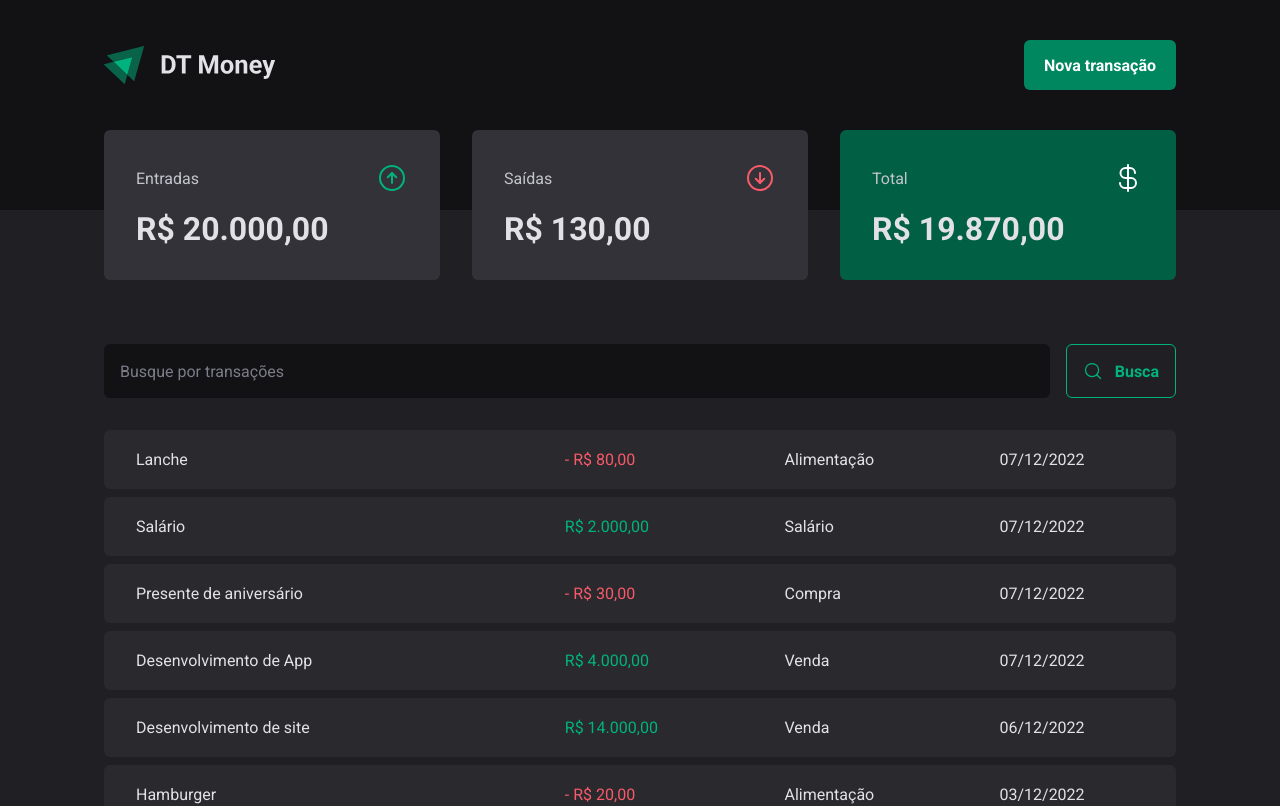
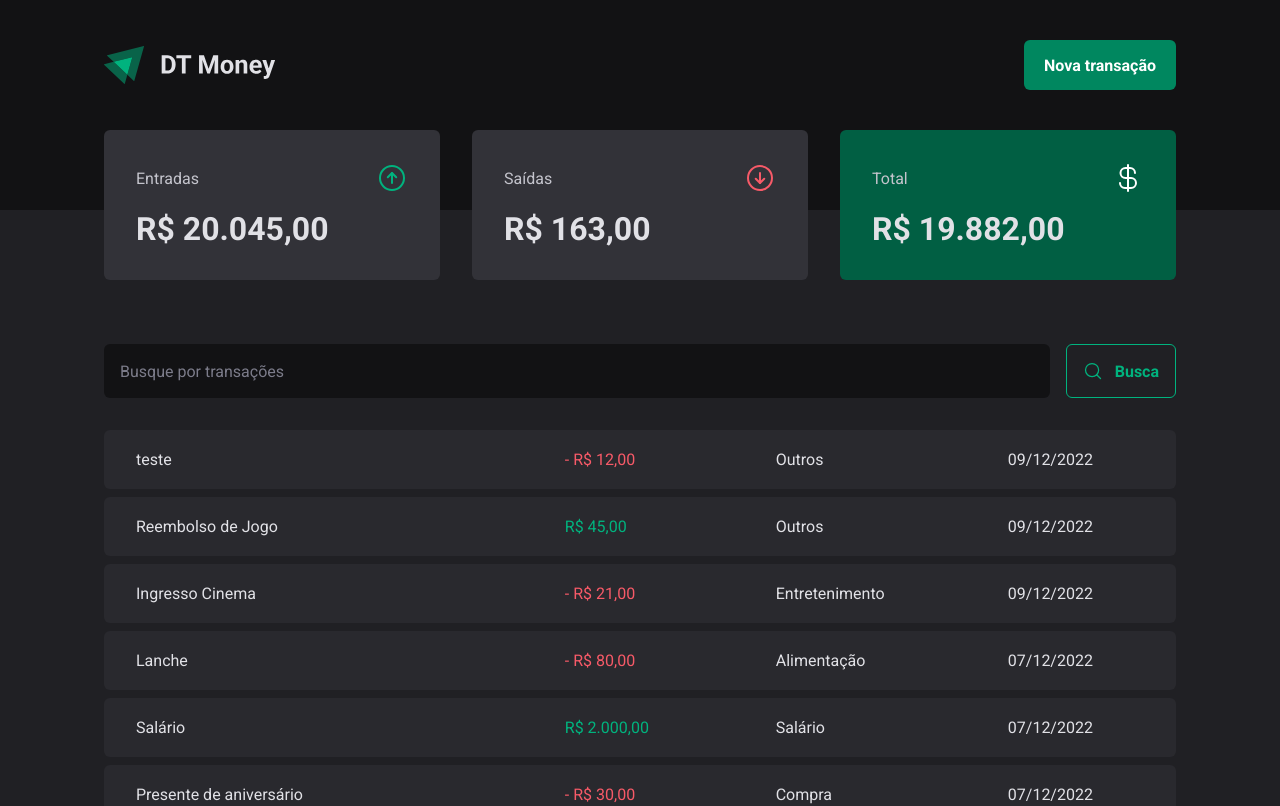
Before and after one commit to J3anSimas/dt-money, a React (Vite) app: page / in a window 1280 px wide. Shown: the top 806 px of the page. Built offline with nearby package versions, Linux system fonts and the light colour scheme; data requests are answered from the project's data file.

Commit message:
Finishing application

```diff
--- a/server.json
+++ b/server.json
@@ -47,6 +47,30 @@
       "type": "outcome",
       "createdAt": "2022-12-07T21:04:01.638Z",
       "id": 6
+    },
+    {
+      "description": "Ingresso Cinema",
+      "price": 21,
+      "category": "Entretenimento",
+      "type": "outcome",
+      "createdAt": "2022-12-09T17:51:03.700Z",
+      "id": 7
+    },
+    {
+      "description": "Reembolso de Jogo",
+      "price": 45,
+      "category": "Outros",
+      "type": "income",
+      "createdAt": "2022-12-09T18:39:06.444Z",
+      "id": 8
+    },
+    {
+      "description": "teste",
+      "price": 12,
+      "category": "Outros",
+      "type": "outcome",
+      "createdAt": "2022-12-09T18:53:54.301Z",
+      "id": 9
     }
   ]
 }
--- a/src/App.tsx
+++ b/src/App.tsx
@@ -1,6 +1,5 @@
 import { QueryClientProvider, QueryClient } from 'react-query'
 import { ThemeProvider } from 'styled-components'
-import TransactionsProvider from './contexts/transactions.context'
 import Transactions from './pages/Transactions/transactions.page'
 import { GlobalStyle } from './styles/global'
 import { defaultTheme } from './styles/themes/default'
@@ -10,9 +9,7 @@ export function App(): JSX.Element {
   return (
     <ThemeProvider theme={defaultTheme}>
       <QueryClientProvider client={queryClient}>
-        <TransactionsProvider>
-          <Transactions />
-        </TransactionsProvider>
+        <Transactions />
       </QueryClientProvider>
       <GlobalStyle />
     </ThemeProvider>
--- a/src/components/Summary/summary.component.tsx
+++ b/src/components/Summary/summary.component.tsx
@@ -8,13 +8,18 @@ import { useQuery } from 'react-query'
 import { useEffect, useState } from 'react'
 
 export default function Summary(): JSX.Element {
-  const { data, isFetching } = useQuery(
+  const { data, isFetching, isSuccess } = useQuery(
     'transactions',
     async () => await getTransactionData()
   )
-  const [summary, setSummary] = useState<TSummary>()
+  const [summary, setSummary] = useState<TSummary>({
+    income: 0,
+    outcome: 0,
+    total: 0
+  })
+
   useEffect(() => {
-    if (data != null) setSummary(useSummary(data))
+    setSummary(useSummary(data))
   }, [data])
 
   return (
--- a/src/contexts/transactions.context.tsx
+++ /dev/null
@@ -1,51 +0,0 @@
-import { createContext, ReactNode, useEffect, useState } from 'react'
-import { api } from '../lib/axios'
-
-type TTransaction = {
-  id: number
-  description: string
-  type: 'income' | 'outcome'
-  category: string
-  price: number
-  createdAt: Date
-}
-
-export type TTransactionsContext = {
-  transactions: TTransaction[]
-  fetchTransactions: (query?: string) => Promise<void>
-  isLoading: boolean
-}
-
-export const TransactionsContext = createContext({} as TTransactionsContext)
-
-export default function TransactionsProvider({
-  children
-}: {
-  children: ReactNode
-}): JSX.Element {
-  const [transactions, setTransactions] = useState<TTransaction[]>([])
-  const [isLoading, setIsLoading] = useState(false)
-  async function fetchTransactions(query?: string): Promise<void> {
-    setIsLoading(true)
-    const response = await api.get('/transactions', {
-      params: {
-        _sort: 'createdAt',
-        _order: 'desc',
-        q: query
-      }
-    })
-
-    setTransactions(response.data)
-    setIsLoading(false)
-  }
-  useEffect(() => {
-    void fetchTransactions()
-  }, [])
-  return (
-    <TransactionsContext.Provider
-      value={{ transactions, fetchTransactions, isLoading }}
-    >
-      {children}
-    </TransactionsContext.Provider>
-  )
-}
--- a/src/hooks/useSummary.ts
+++ b/src/hooks/useSummary.ts
@@ -6,7 +6,7 @@ export type TSummary = {
   total: number
 }
 export function useSummary(data: TTransaction[]): TSummary {
-  const summary = data.reduce(
+  const summary = data?.reduce(
     (acc, transaction) => {
       if (transaction.type === 'income') {
         acc.income += transaction.price
@@ -19,5 +19,6 @@ export function useSummary(data: TTransaction[]): TSummary {
     },
     { income: 0, outcome: 0, total: 0 }
   )
-  return summary
+  if (summary != null) return summary
+  return { income: 0, outcome: 0, total: 0 }
 }
--- a/src/pages/Transactions/transactions.page.tsx
+++ b/src/pages/Transactions/transactions.page.tsx
@@ -1,7 +1,6 @@
 import Header from '../../components/Header/header.component'
 import Loading from '../../components/Loading/loading.component'
 import Summary from '../../components/Summary/summary.component'
-import { useTransactions } from '../../hooks/useTransactions'
 import { dateFormateter, priceFormatter } from '../../utils/formatter'
 import { useQuery } from 'react-query'
 import SearchForm from './components/SearchForm/search-form.component'
@@ -48,10 +47,10 @@ export default function Transactions(): JSX.Element {
           query={query}
           onSubmitQuery={onSubmitQuery}
         />
-        <TransactionsTable>
-          {isFetching ? (
-            <Loading size={48} />
-          ) : (
+        {isFetching ? (
+          <Loading />
+        ) : (
+          <TransactionsTable>
             <tbody>
               {data?.map((transaction) => (
                 <tr key={transaction.id}>
@@ -69,8 +68,8 @@ export default function Transactions(): JSX.Element {
                 </tr>
               ))}
             </tbody>
-          )}
-        </TransactionsTable>
+          </TransactionsTable>
+        )}
       </TransactionsTableContainer>
     </TransactionsContainer>
   )
```
Also changed, not shown: src/hooks/useTransactions.ts (deleted, +0 -10 lines), .eslintrc.json, 1 other file (tests, documents, lock files or other folders).
